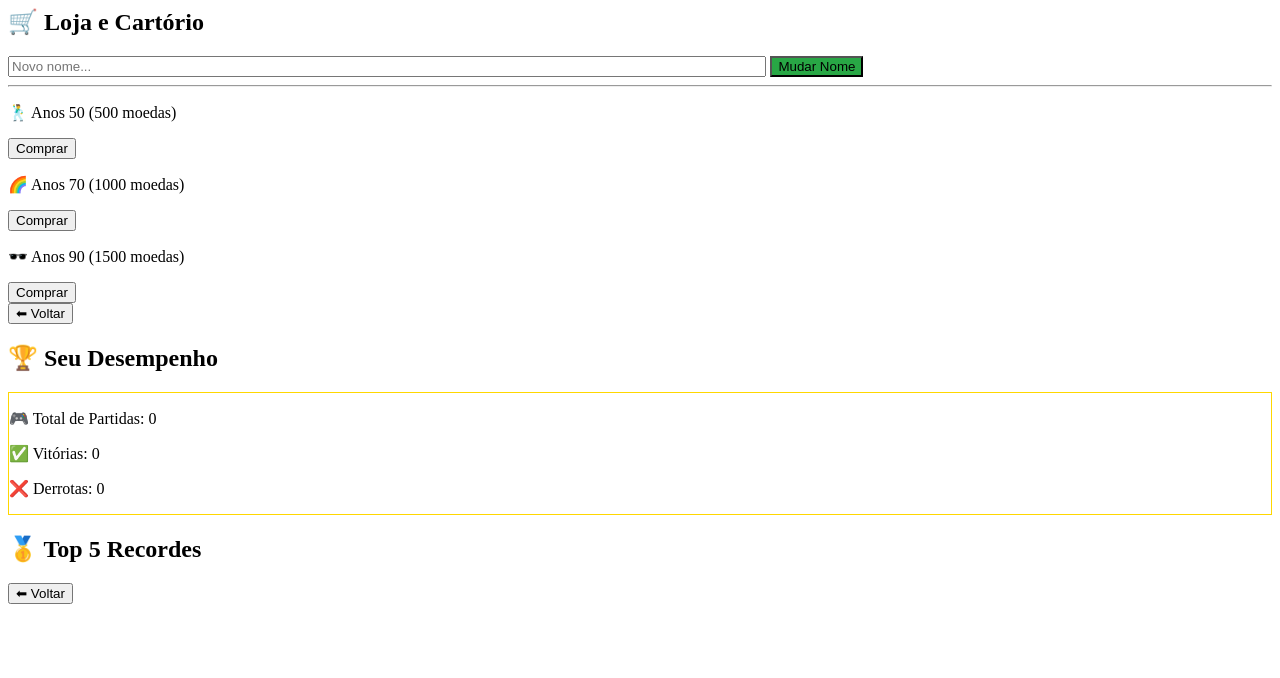
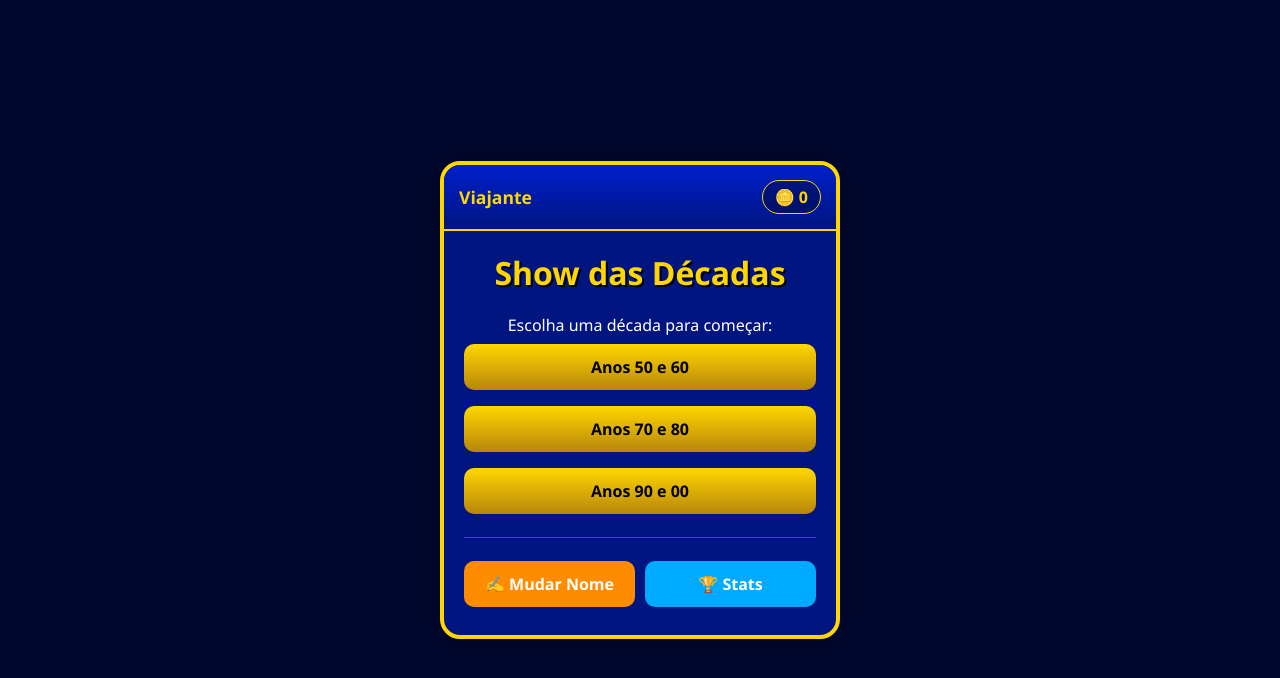
Before and after one commit to jato20/Show-das-decadas, a plain HTML site: page index.html in a window 1280 px wide. Drawn offline with Linux system fonts and the light colour scheme.

Commit message:
Update index.html

```diff
--- a/index.html
+++ b/index.html
@@ -1,25 +1,65 @@
+<!DOCTYPE html>
+<html lang="pt-br">
+<head>
+    <meta charset="UTF-8">
+    <meta name="viewport" content="width=device-width, initial-scale=1.0">
+    <title>Show das Décadas</title>
+    <link rel="stylesheet" href="style.css">
+</head>
+<body>
+    <div id="game-container">
+        <div id="header-perfil">
+            <div class="user-data">
+                <span id="nome-perfil">Viajante</span>
+            </div>
+            <div class="moedas-total">🪙 <span id="saldo-moedas">0</span></div>
+        </div>
+
+        <div id="tela-menu" class="tela active">
+            <h1>Show das Décadas</h1>
+            <p>Escolha uma década para começar:</p>
+            <button class="btn-decada" data-decada="5060">Anos 50 e 60</button>
+            <button class="btn-decada" data-decada="7080">Anos 70 e 80</button>
+            <button class="btn-decada" data-decada="9000">Anos 90 e 00</button>
+            <hr>
+            <div style="display: flex; gap: 10px;">
+                <button id="btn-loja" style="background: #ff8c00 !important; color: white;">✍️ Mudar Nome</button>
+                <button id="btn-stats" style="background: #00aaff !important; color: white;">🏆 Stats</button>
+            </div>
+        </div>
+
         <div id="tela-loja" class="tela">
-    <h2>🛒 Loja e Cartório</h2>
-    <div class="item-loja">
-        <input type="text" id="novo-nome" placeholder="Novo nome..." style="width: 60%; margin: 0;">
-        <button onclick="salvarNome()" style="width: auto; background: #28a745;">Mudar Nome</button>
+            <h2>✍️ Cartório</h2>
+            <div class="box-loja">
+                <p>Digite seu novo nome abaixo:</p>
+                <div style="display: flex; gap: 5px; margin-top: 10px;">
+                    <input type="text" id="novo-nome" placeholder="Ex: Mestre do Quiz">
+                    <button onclick="salvarNome()" style="width: auto; background: #28a745 !important; margin:0; padding: 5px 15px; color: white;">OK</button>
                 </div>
-    <hr>
-    <div class="item-loja"><p>🕺 Anos 50 (500 moedas)</p><button onclick="comprar('Anos 50', 500)">Comprar</button></div>
-    <div class="item-loja"><p>🌈 Anos 70 (1000 moedas)</p><button onclick="comprar('Anos 70', 1000)">Comprar</button></div>
-    <div class="item-loja"><p>🕶️ Anos 90 (1500 moedas)</p><button onclick="comprar('Anos 90', 1500)">Comprar</button></div>
-    <button class="btn-voltar">⬅ Voltar</button>
+            </div>
+            <p style="font-size: 0.8rem; margin-top: 15px; opacity: 0.7;">O nome será exibido no Ranking Global.</p>
+            <button class="btn-voltar" style="background: #666 !important; color: white;">⬅ Voltar</button>
         </div>
 
         <div id="tela-stats" class="tela">
-    <h2>🏆 Seu Desempenho</h2>
-    <div class="box-stats" style="margin-bottom: 15px; border: 1px solid #ffd700;">
-        <p>🎮 Total de Partidas: <span id="st-jogadas">0</span></p>
+            <h2>📊 Seu Desempenho</h2>
+            <div class="box-stats">
+                <p>🎮 Partidas: <span id="st-jogadas">0</span></p>
                 <p>✅ Vitórias: <span id="st-ganhas">0</span></p>
                 <p>❌ Derrotas: <span id="st-perdidas">0</span></p>
             </div>
+            <h2 style="margin-top: 15px;">🥇 Top 5 Recordes</h2>
+            <div id="placar-lideres" class="box-stats"></div>
+            <button class="btn-voltar" style="background: #666 !important; color: white;">⬅ Voltar</button>
+        </div>
 
-    <h2>🥇 Top 5 Recordes</h2>
-    <div id="placar-lideres" class="box-stats"></div>
-    <button class="btn-voltar">⬅ Voltar</button>
+        <div id="tela-pergunta" class="tela">
+            <div class="status-jogo">Prêmio: R$ <b id="premio-txt">0</b></div>
+            <h3 id="txt-pergunta"></h3>
+            <div id="lista-respostas"></div>
+            <button onclick="finalizarPartida(false)" style="background: #cc0000 !important; color: #fff; margin-top: 20px;">Desistir</button>
         </div>
+    </div>
+    <script src="script.js"></script>
+</body>
+</html>
```
Lines whose indentation alone changed are shown as unchanged.
